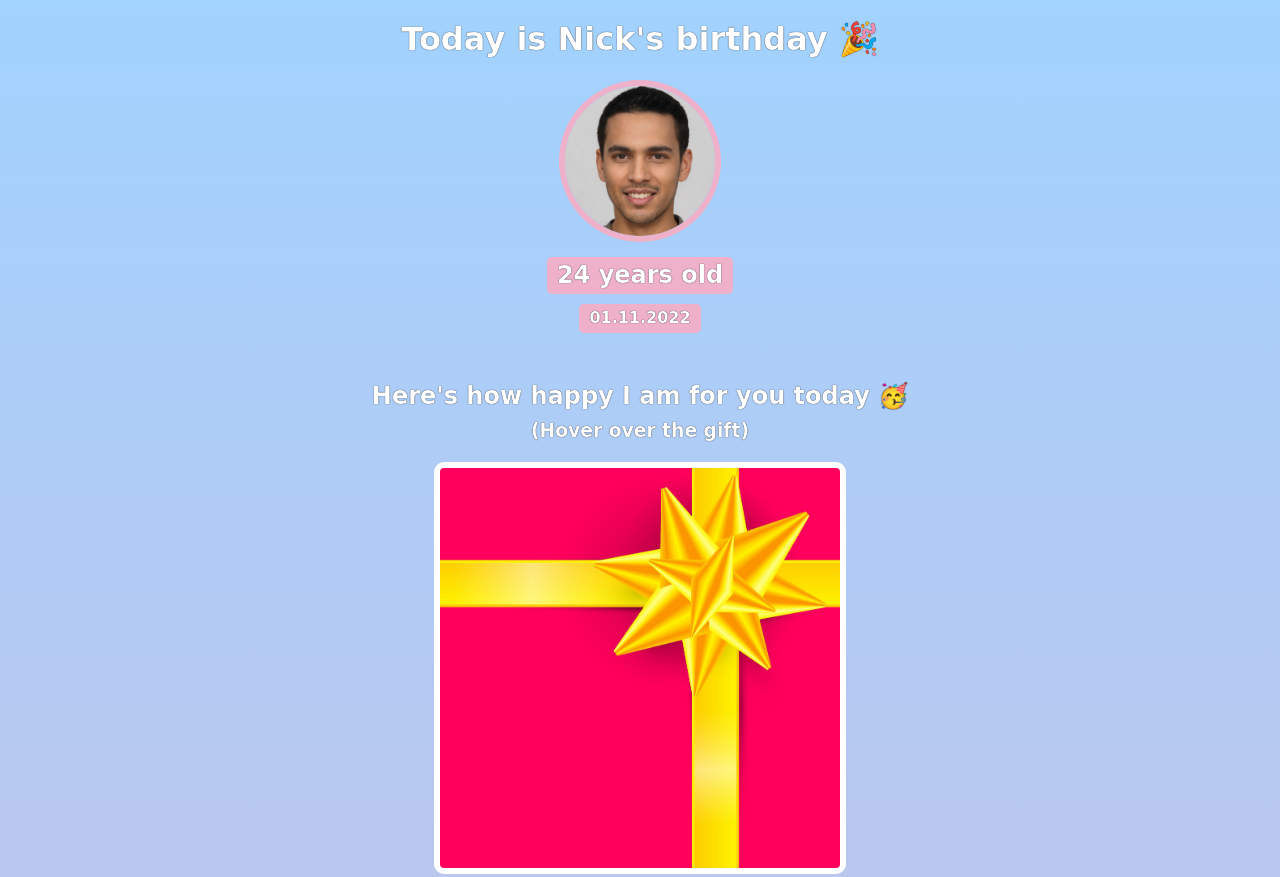
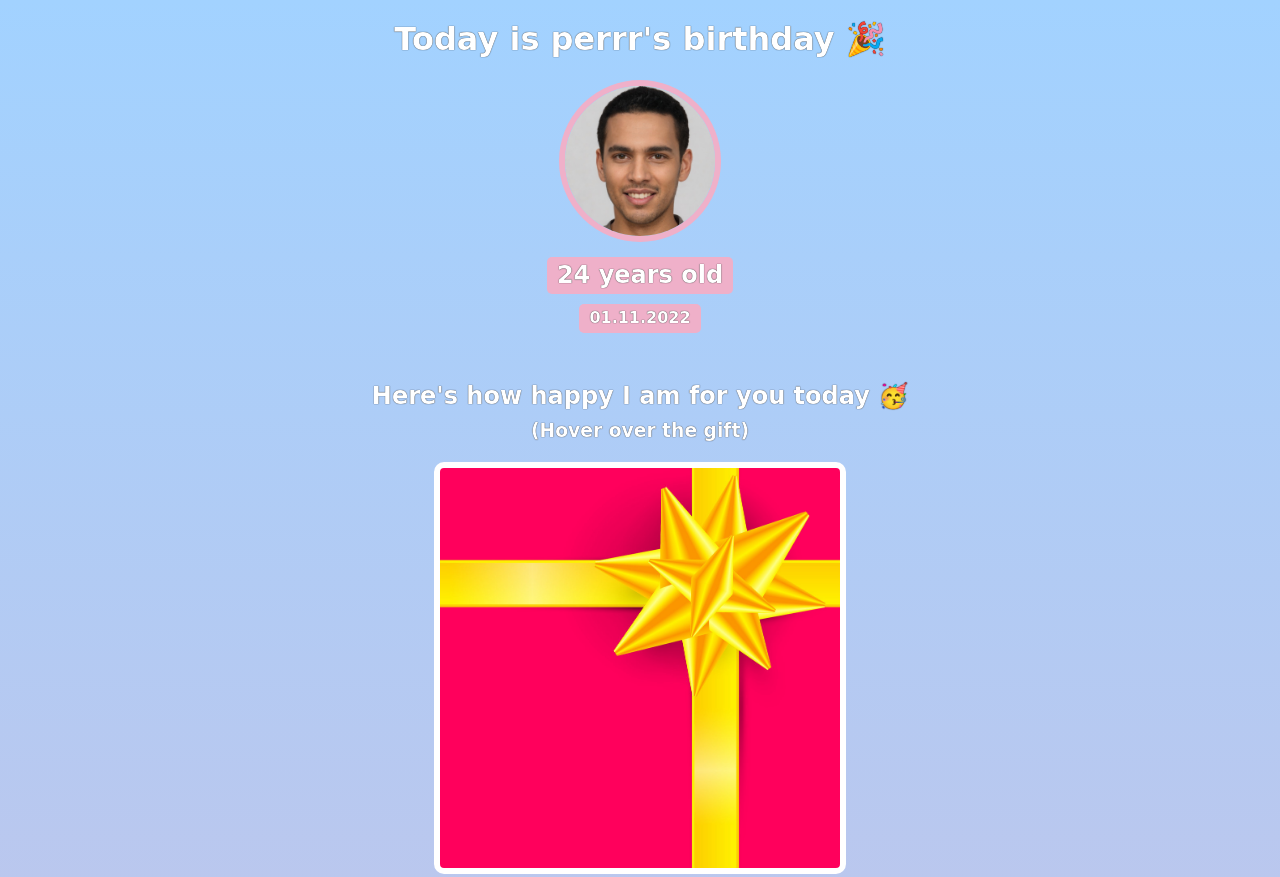
Before and after one commit to liyujiao/birthdayCard, a website built with Vite: page index.html in a window 1280 px wide. Shown: the top 877 px of the page. Built offline with nearby package versions, Linux system fonts and the light colour scheme; a web font is replaced by a local one.

Commit message:
change name to per

```diff
--- a/index.html
+++ b/index.html
@@ -7,7 +7,7 @@
     </head>
     <body>
         <div id="header">
-            <h1>Today is Nick's birthday 🎉</h1>
+            <h1>Today is perrr's birthday 🎉</h1>
             <img id="bff-img" src="images/nick.jpg">
             <h2 id="bday-age">24 years old</h2>
             <h4 id="bday-date">01.11.2022</h4>
```
